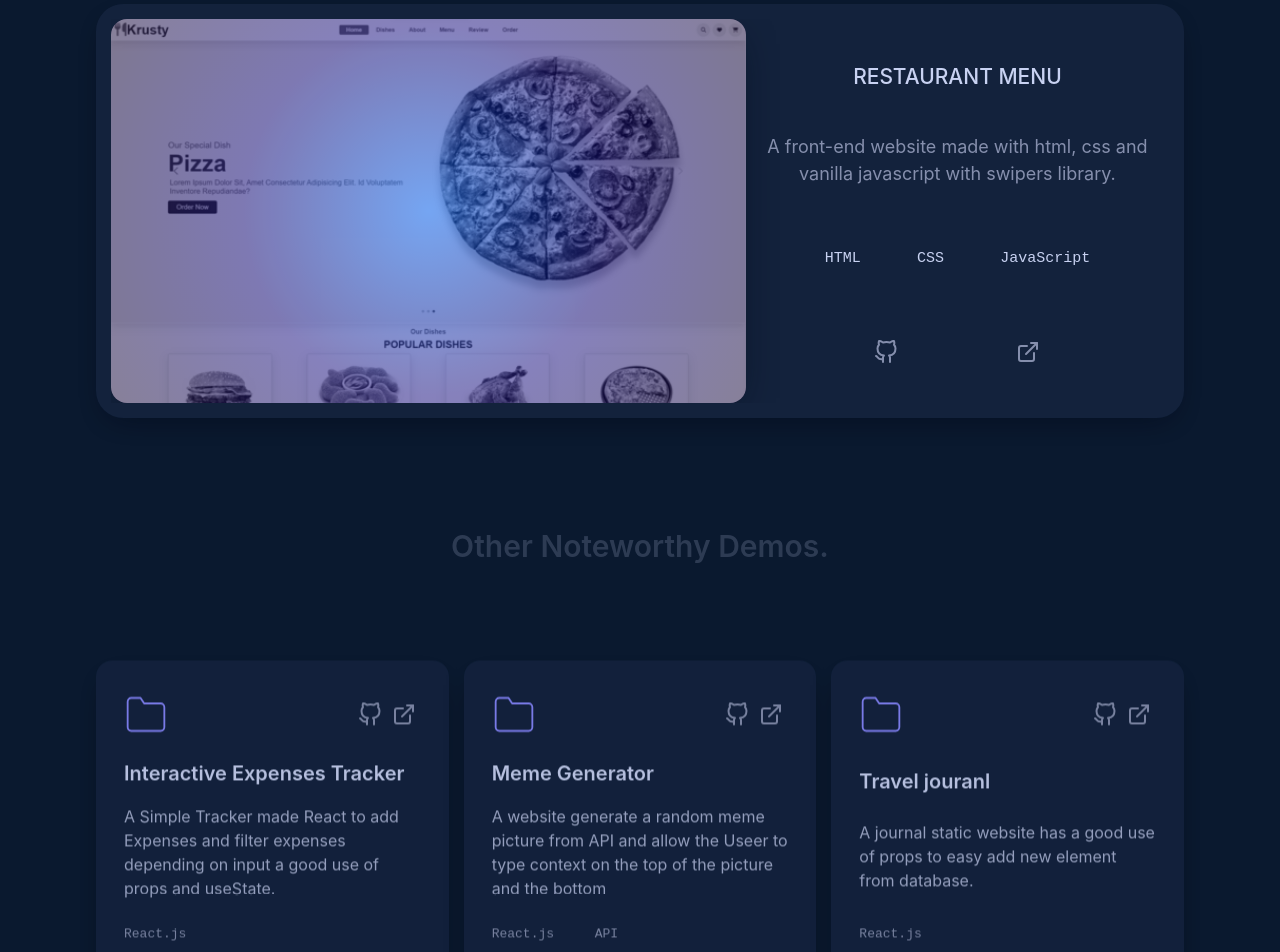
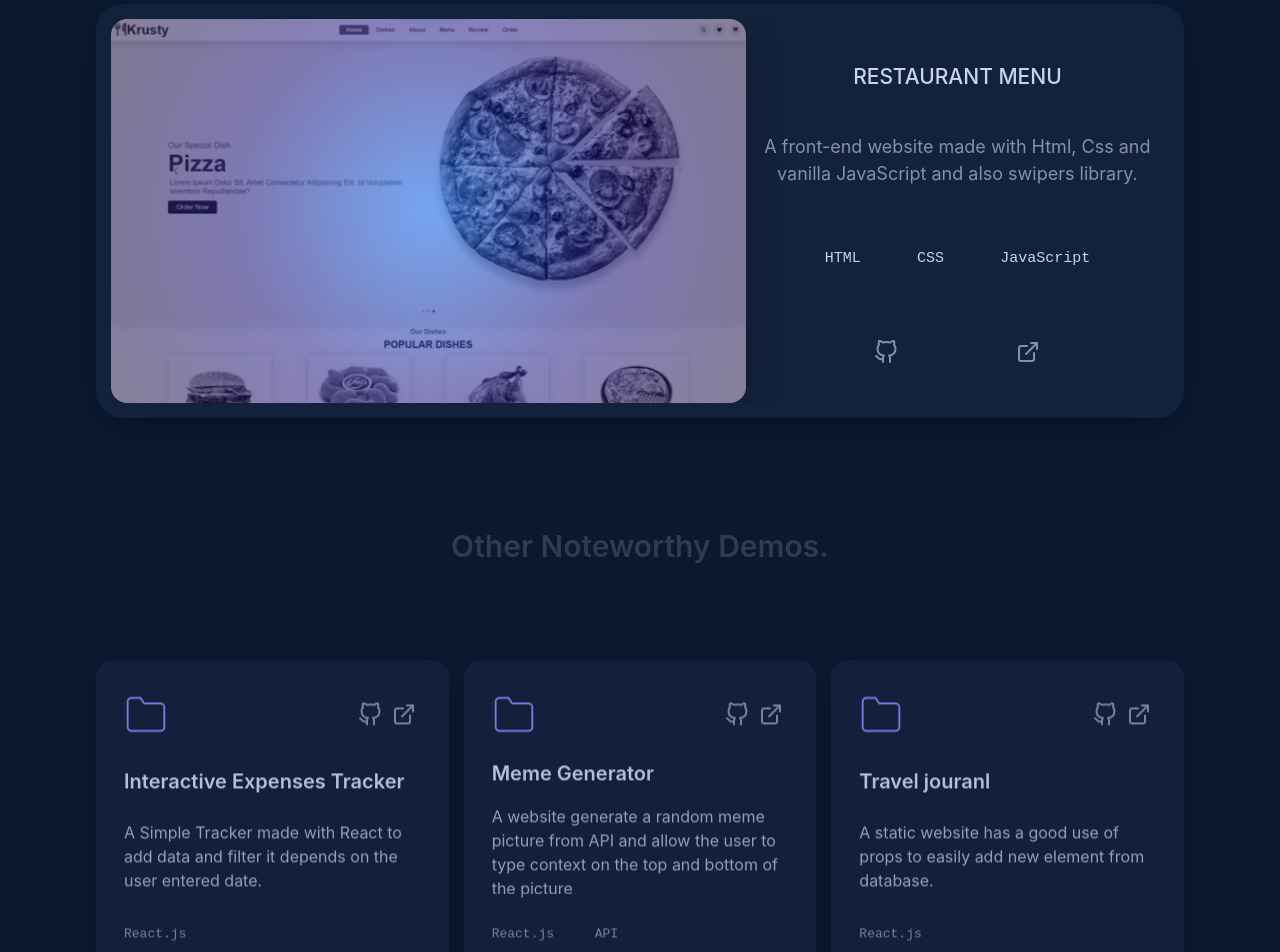
Before and after one commit to Goblo7/aes-portfolio, a React (Create React App) app: page / in a window 1280 px wide. Shown: the part 2320-3272 px from the top of the page. Built offline with nearby package versions, Linux system fonts and the light colour scheme.

Commit message:
update Data

```diff
--- a/src/data/projects.data.js
+++ b/src/data/projects.data.js
@@ -3,7 +3,7 @@ const projectsData = [
     {
       title: "Restaurant Menu",
       description:
-        " A front-end website made with html, css and vanilla javascript with swipers library.",
+        " A front-end website made with Html, Css and vanilla JavaScript and also swipers library.",
       tools: ["HTML", "CSS", "JavaScript"],
       codeLink: "https://github.com/Goblo7/Krusty-restaurant",
       liveLink: "https://goblo7.github.io/Krusty-restaurant/",
@@ -13,7 +13,7 @@ const projectsData = [
     {
       title: "Interactive Expenses Tracker",
       description:
-        "A Simple Tracker made React to add Expenses and filter expenses depending on input a good use of props and useState.",
+        "A Simple Tracker made with React to add data and filter it depends on the user entered date.",
       tools: ["React.js", "", ""],
       codeLink: "https://github.com/Goblo7/Expenses-Tracker",
       liveLink: "https://goblo7.github.io/Expenses-Tracker",
@@ -21,7 +21,7 @@ const projectsData = [
     {
       title: "Meme Generator",
       description:
-        "A website generate a random meme picture from API and allow the Useer to type context on the top of the picture and the bottom",
+        "A website generate a random meme picture from API and allow the user to type context on the top and bottom of the picture",
       tools: ["React.js", "API", ""],
       codeLink: "https://github.com/Goblo7/meme-generator",
       liveLink: "http://goblo7.github.io/meme-generator",
@@ -29,7 +29,7 @@ const projectsData = [
     {
       title: "Travel jouranl",
       description:
-        "A journal static website has a good use of props to easy add new element from database.",
+        "A static website has a good use of props to easily add new element from database.",
       tools: ["React.js", "", ""],
       codeLink: "https://github.com/Goblo7/travel-journal",
       liveLink: "https://goblo7.github.io/travel-journal",
```
